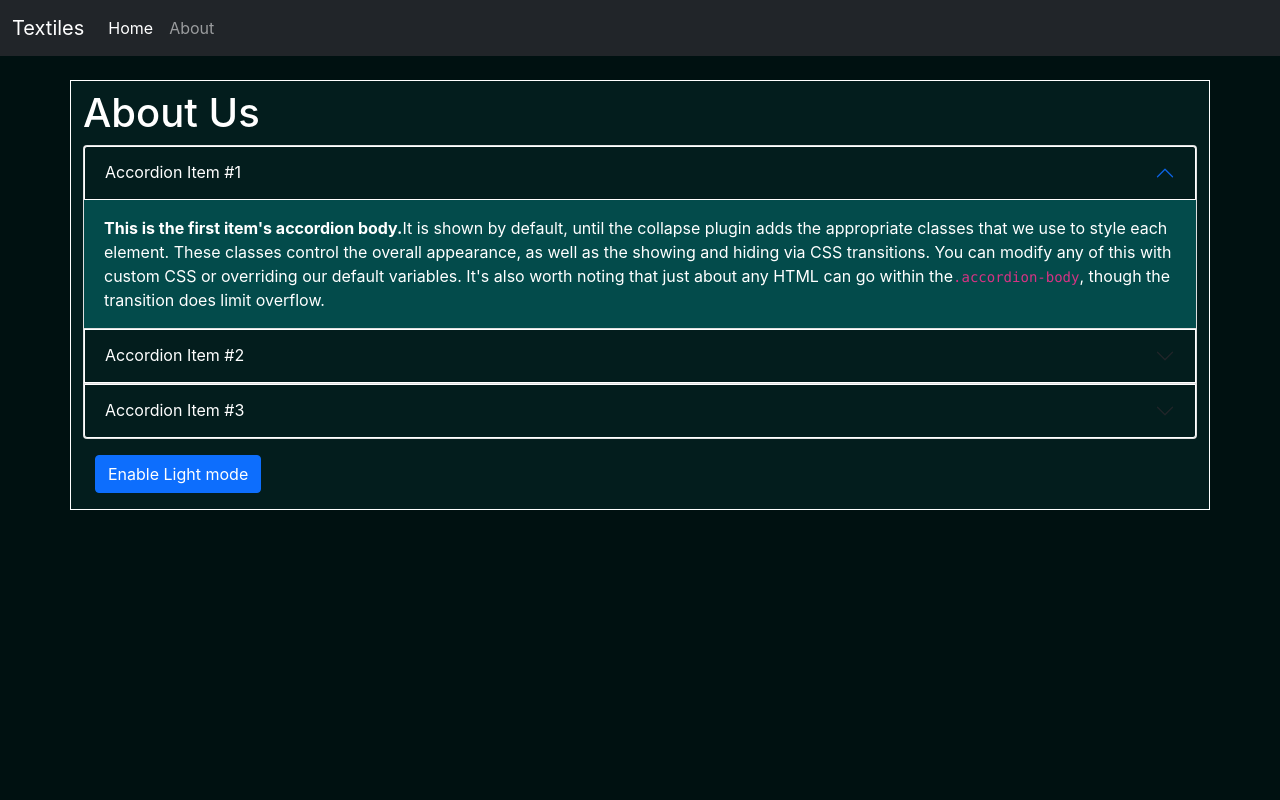
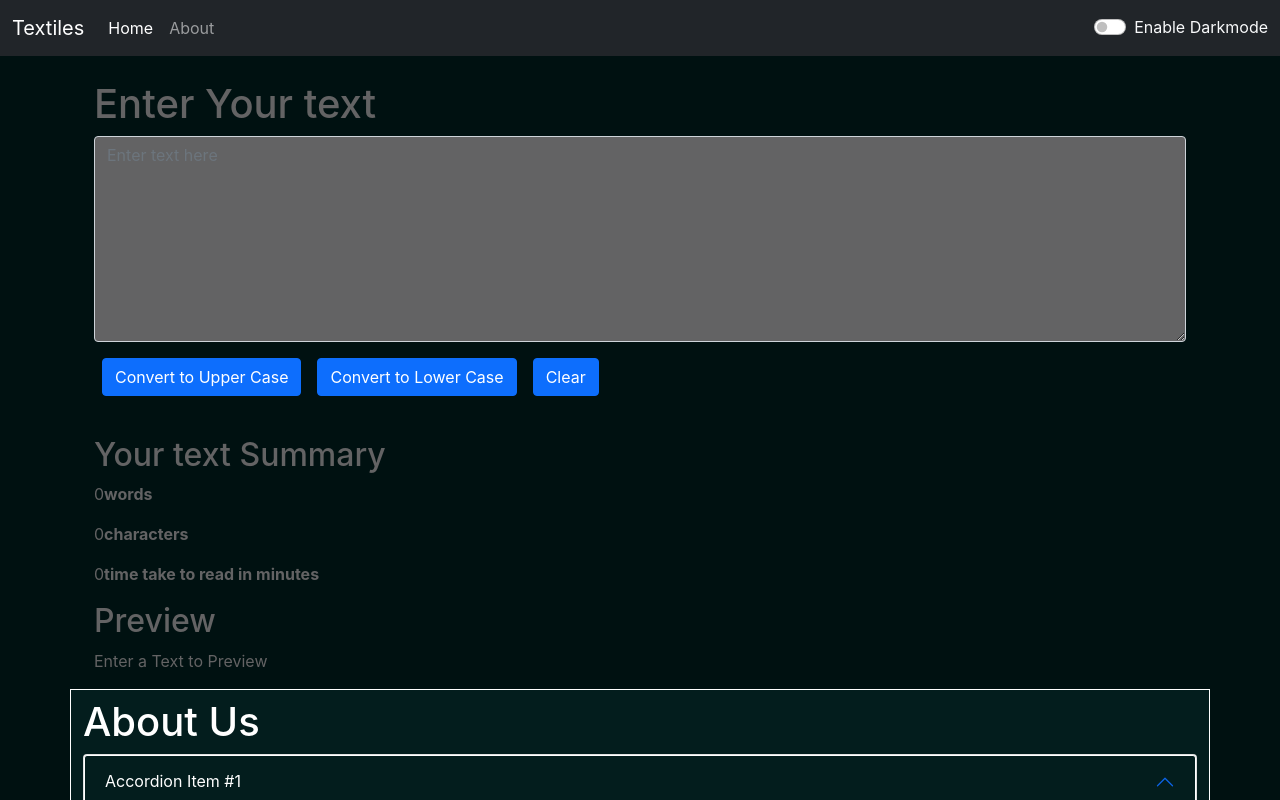
Before and after one commit to Thejus-M/React-learning-2, a React (Create React App) app: page / in a window 1280 px wide. Shown: the top 800 px of the page. Built offline with nearby package versions, Linux system fonts and the light colour scheme.

Commit message:
video 12 compelete

```diff
--- a/src/App.css
+++ b/src/App.css
@@ -1,4 +1,4 @@
 body{
-    /* background-color: rgb(3, 75, 75); */
+    color: rgb(99, 99, 100);
     background-color: rgb(0, 17, 17);
 }
--- a/src/App.js
+++ b/src/App.js
@@ -1,3 +1,4 @@
+import React,{ useState } from 'react';
 import './App.css';
 import About from './components/About';
 import Navbar from './components/Navbar';
@@ -5,12 +6,26 @@ import TextForm from './components/TextForm';
 
 
 function App() {
+  const [mode, setMode] = useState('dark');
+
+  const toggleMode=()=>{
+    if(mode === 'dark'){
+      setMode('light');
+      document.body.style.backgroundColor = 'white';
+      document.body.style.color = 'black';
+    }else{
+      setMode('dark');
+      document.body.style.backgroundColor = 'rgb(0, 17, 17)';
+      document.body.style.color = 'rgb(99, 99, 100)';
+    }
+
+  }
   return (
     <>
-      <Navbar title="Textiles"/><br />
-      {/* <div className="container" >
-        <TextForm area="Enter Your text"/>
-      </div> */}
+      <Navbar title="Textiles" mode={mode} toggleMode={toggleMode}/><br />
+      <div className="container" >
+        <TextForm area="Enter Your text" mode={mode}/>
+      </div>
       <About aboutUs="About Us"/>
     </>
   );
--- a/src/components/About.js
+++ b/src/components/About.js
@@ -39,10 +39,6 @@ export default function About(props) {
         backgroundColor: 'rgb(3, 75, 75)'
 
     })
-    let lightStyle = {
-        color: 'Black',
-        backgroundColor: 'White'
-    }
     return (
         <div className="container"
             style={darkOuterStyle}>
--- a/src/components/Navbar.js
+++ b/src/components/Navbar.js
@@ -3,7 +3,7 @@ import PropTypes from 'prop-types'
 
 export default function Navbar(props) {
     return (
-        <nav className="navbar navbar-expand-lg navbar-dark bg-dark">
+        <nav className={`navbar navbar-expand-lg navbar-${props.mode} bg-${props.mode}`}>
             <div className="container-fluid">
                 <a className="navbar-brand" href="/">{props.title}</a>
                 <button className="navbar-toggler" type="button"
@@ -22,6 +22,10 @@ export default function Navbar(props) {
                         </li>
                     </ul>
                 </div>
+                <div className={`form-check form-switch text-${props.mode === 'dark' ? 'light' : 'dark'}`}>
+                    <input className="form-check-input" onClick={props.toggleMode} type="checkbox" role="switch" id="flexSwitchCheckDefault"/>
+                        <label className="form-check-label" htmlFor="flexSwitchCheckDefault">Enable Darkmode</label>
+                </div>
             </div>
         </nav>
     )
@@ -31,7 +35,7 @@ Navbar.propTypes = {
     // title: PropTypes.string,
     title: PropTypes.string.isRequired,
 
-    }
+}
 
 Navbar.defaultProps = {
     title: 'set title here'
--- a/src/components/TextForm.js
+++ b/src/components/TextForm.js
@@ -21,35 +21,57 @@ export default function TextForm(props) {
     return (
         <>
             <div className='container'>
-                <h1>
-                    {props.area}
-                </h1>
+                <h1> {
+                    props.area
+                } </h1>
                 <div className="mb-3">
-                    <textarea className="form-control" value={text} placeholder="Enter text here" id="myBox" onChange={handleOnChange} rows="8">
-                    </textarea>
+                    <textarea className="form-control"
+                        value={text}
+                        style={
+                            {
+                                background: props.mode === 'light' ? 'white' : 'rgb(99, 99, 100)',
+                                color: props.mode === 'dark' ? 'white' : 'black'
+                            }
+                        }
+                        placeholder="Enter text here"
+                        id="myBox"
+                        onChange={handleOnChange}
+                        rows="8"></textarea>
                 </div>
-                <button className="btn btn btn-primary mx-2" onClick={handleUpClick}>
+                <button className="btn btn btn-primary mx-2"
+                    onClick={handleUpClick}>
                     Convert to Upper Case
                 </button>
-                <button className="btn btn btn-primary mx-2" onClick={handleLoClick}>
+                <button className="btn btn btn-primary mx-2"
+                    onClick={handleLoClick}>
                     Convert to Lower Case
                 </button>
-                <button className="btn btn btn-primary mx-2" onClick={handleClear}>
+                <button className="btn btn btn-primary mx-2"
+                    onClick={handleClear}>
                     Clear
                 </button>
             </div><br />
             <div className="container my-3">
                 <h2>Your text Summary</h2>
-                <p>{text==""?0:(text.split(" ").length)} <b>words</b></p>
-                <p>{text.length} <b>characters</b></p>
-                <p>
-                    {text==""?0:(0.008*(text.split(" ").length))}
-                    <b> time take to read in minutes</b>
+                <p>{
+                    text === "" ? 0 : (text.split(" ").length)
+                }
+                    <b>words</b>
+                </p>
+                <p>{
+                    text.length
+                }
+                    <b>characters</b>
+                </p>
+                <p> {
+                    text === "" ? 0 : (0.008 * (text.split(" ").length))
+                }
+                    <b>
+                        time take to read in minutes</b>
                 </p>
                 <h2>Preview</h2>
                 <div className="box">
-                    {text}
-                </div>
+                    {text.length===0?'Enter a Text to Preview':text} </div>
             </div>
         </>
     )
```
